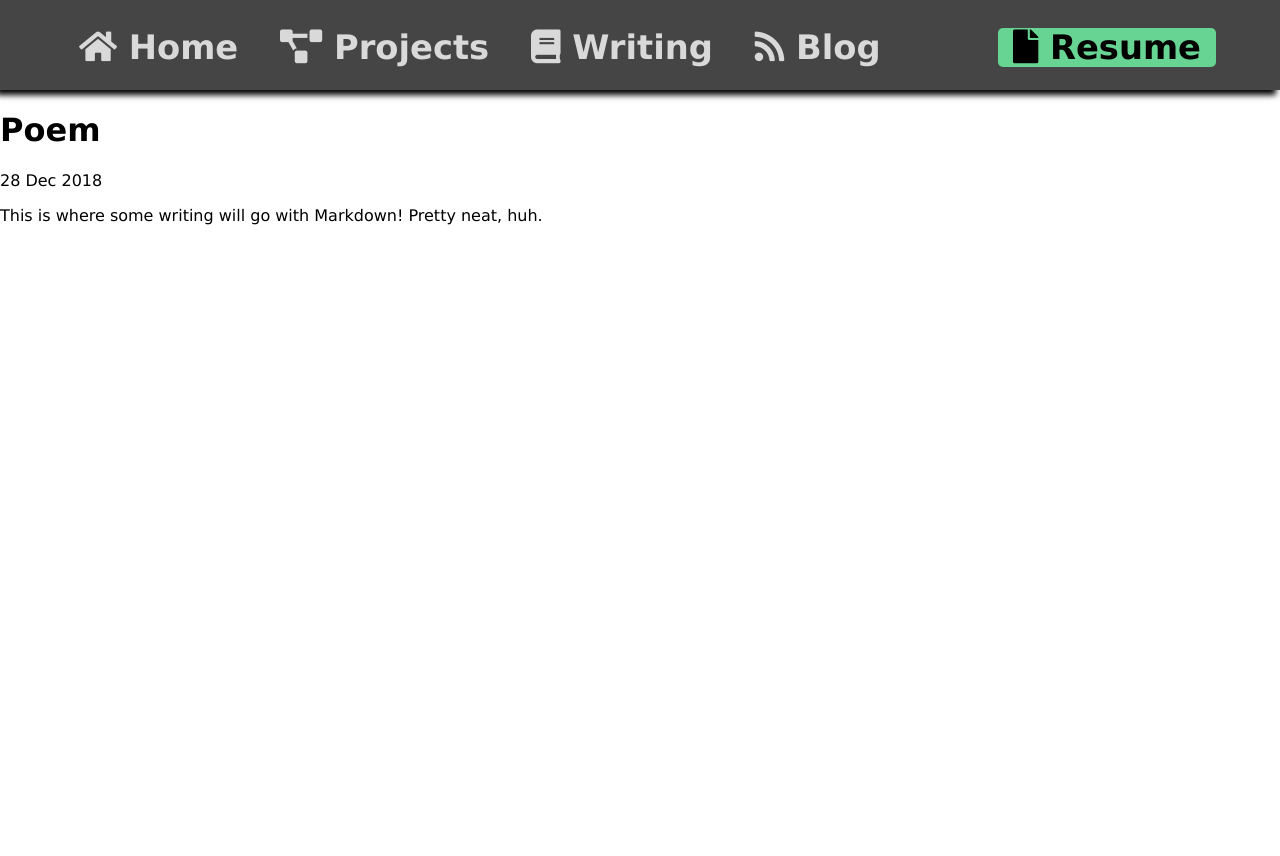
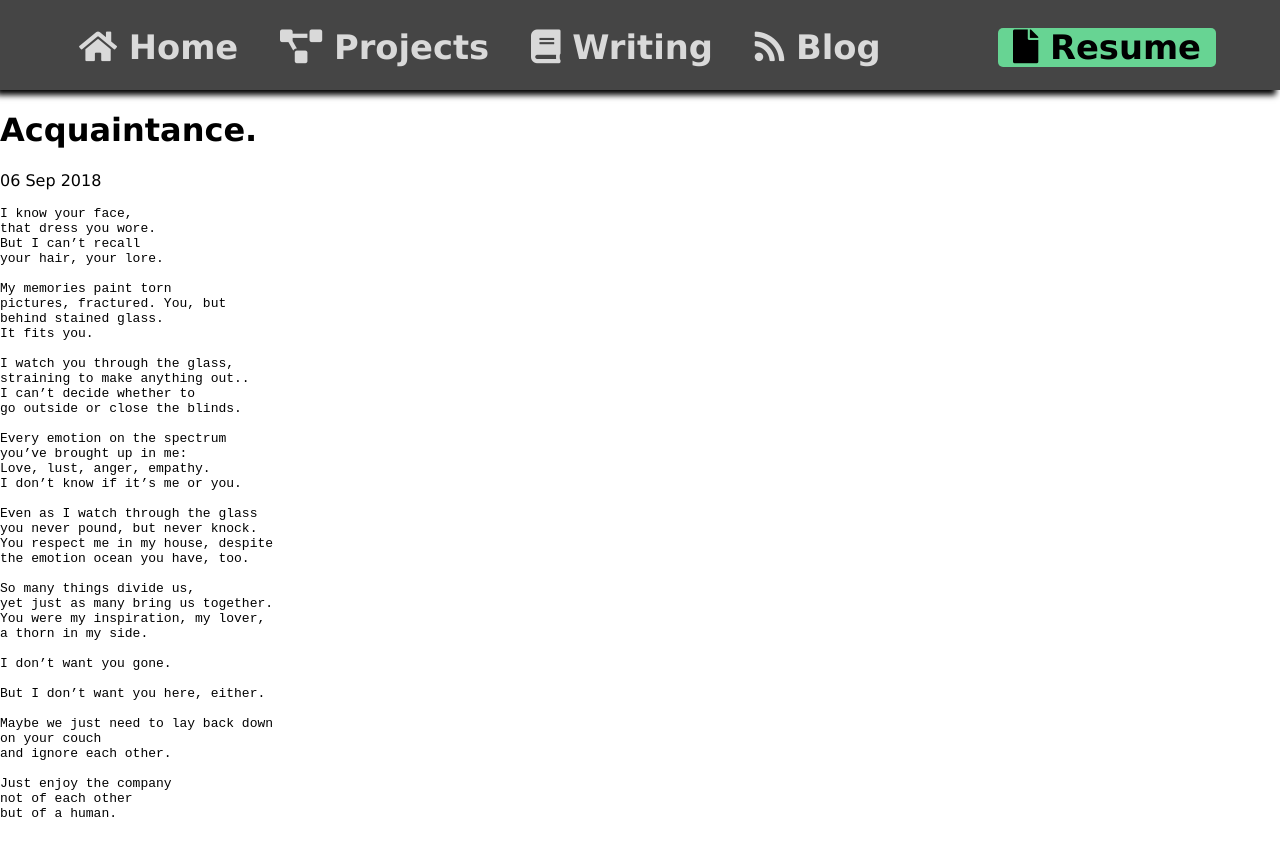
Before and after one commit to suzykersten/suzykersten.github.io, a Jekyll site: the page built from _posts/writing/2018-12-28-Story.md, in a window 1280 px wide. Shown: the top 856 px of the page. Built offline with Jekyll 4.4.1, drawn with Linux system fonts in a browser that asks for light colours; nearby versions of some CDN libraries.

Commit message:
Add a bit of my writing
Added some writing that I've done in the past.

````diff
--- a/_posts/writing/2018-12-28-Story.md
+++ b/_posts/writing/2018-12-28-Story.md
@@ -1,10 +1,51 @@
 ---
 layout: post
-title: "Poem"
-words: "50"
-tags: "nature"
+title: "Acquaintance."
+words: "162 "
+tags: "relationships"
 icon: "fa-scroll"
-date: 2018-12-28
+date: 2018-09-06
 ---
+```
+I know your face,
+that dress you wore.
+But I can’t recall
+your hair, your lore.
 
-This is where some writing will go with Markdown! Pretty neat, huh.
+My memories paint torn
+pictures, fractured. You, but
+behind stained glass.
+It fits you.
+
+I watch you through the glass,
+straining to make anything out..
+I can’t decide whether to
+go outside or close the blinds.
+
+Every emotion on the spectrum
+you’ve brought up in me:
+Love, lust, anger, empathy.
+I don’t know if it’s me or you.
+
+Even as I watch through the glass
+you never pound, but never knock.
+You respect me in my house, despite
+the emotion ocean you have, too.
+
+So many things divide us,
+yet just as many bring us together.
+You were my inspiration, my lover,
+a thorn in my side.
+
+I don’t want you gone.
+
+But I don’t want you here, either.
+
+Maybe we just need to lay back down
+on your couch
+and ignore each other.
+
+Just enjoy the company
+not of each other
+but of a human.
+```
````
Also changed, not shown: _posts/writing/2018-12-28-Story2.md (deleted, +0 -10 lines), _posts/writing/2018-12-28-spirit-of-the-wood.md (added, +152 -0 lines), 3 other files.
